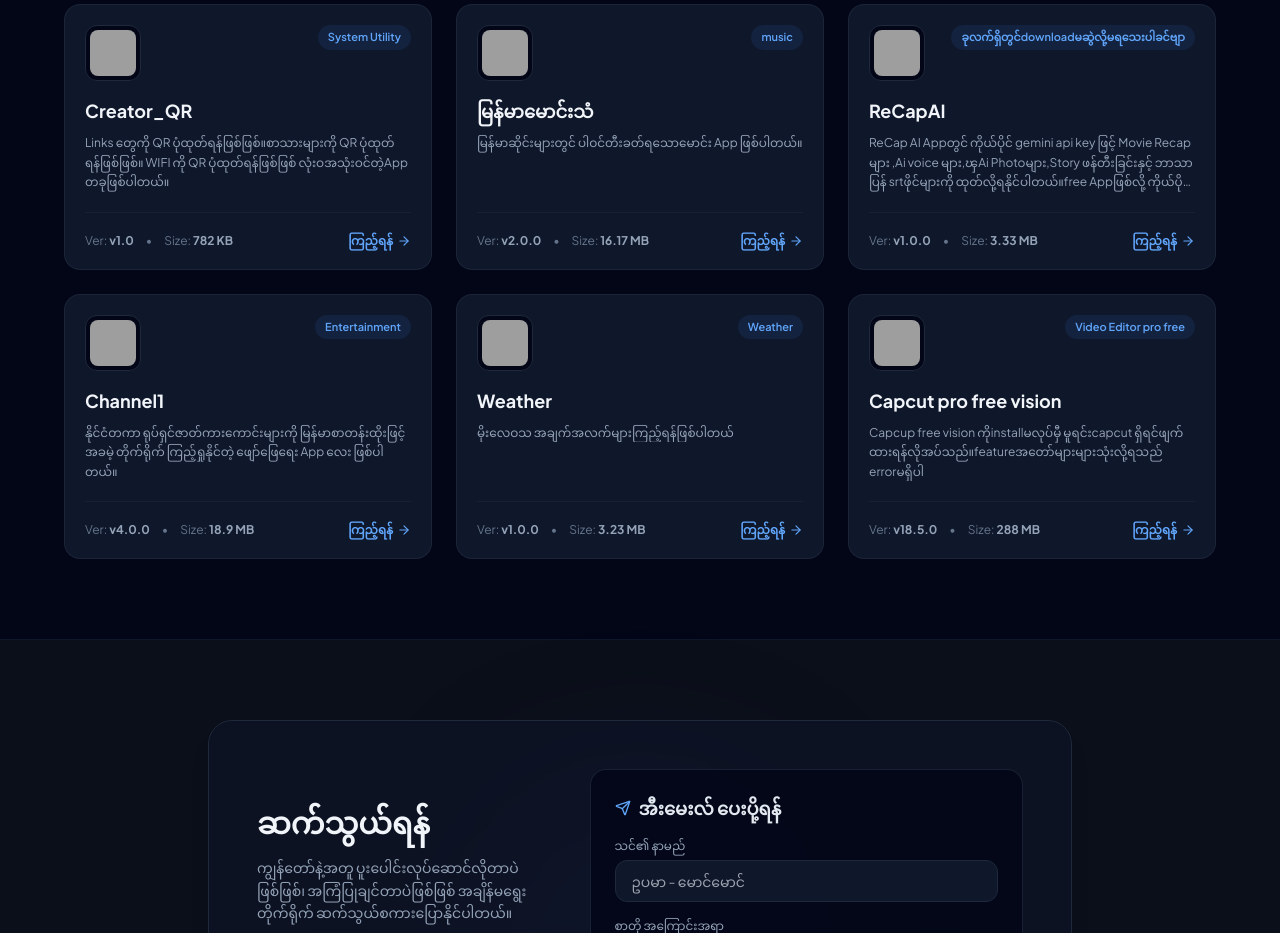
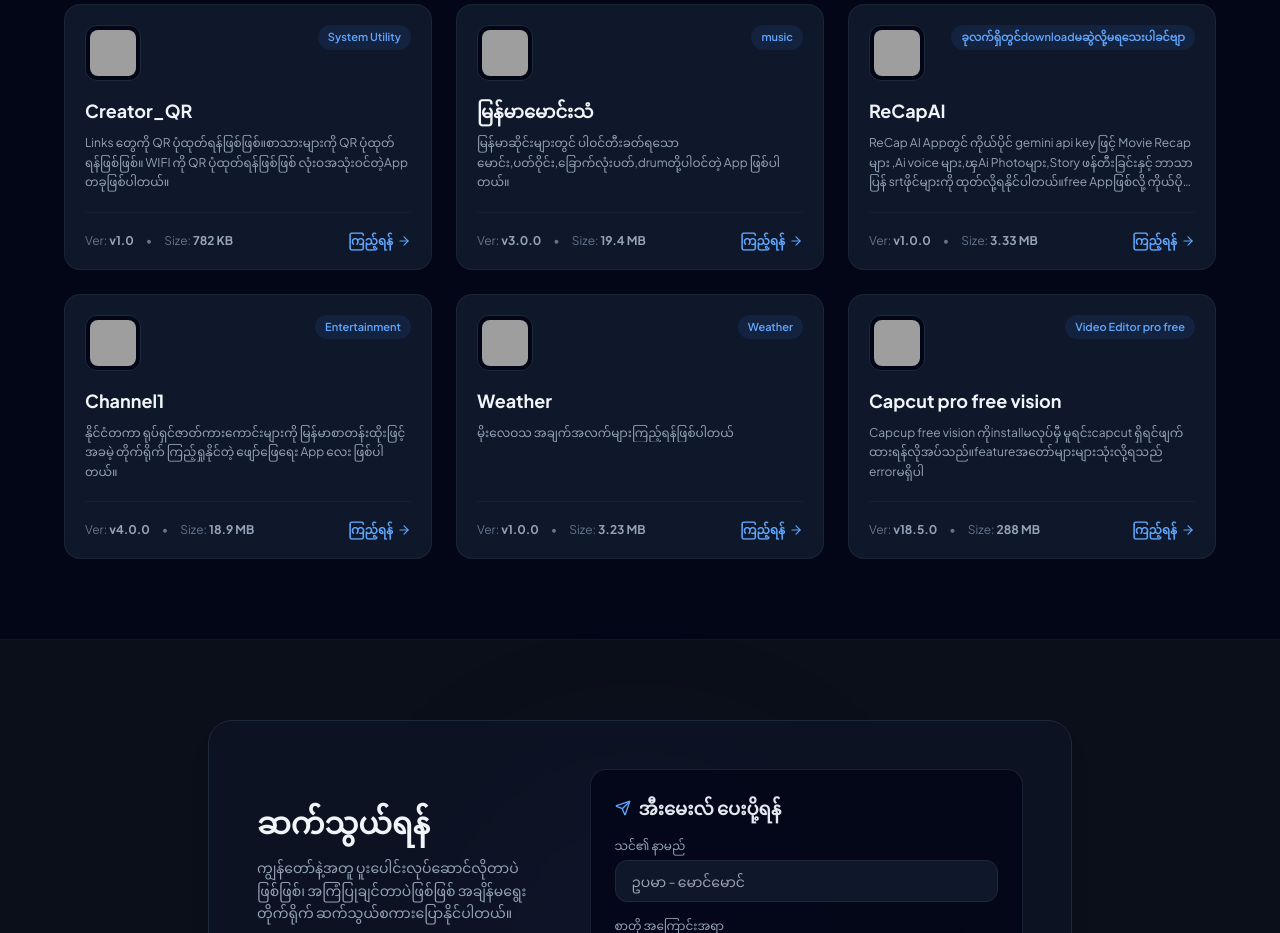
Before and after one commit to ChitLay118/NOVANEX, a plain HTML site: page index.html in a window 1280 px wide. Shown: the part 1000-1933 px from the top of the page. Drawn offline with nearby package versions, Linux system fonts and the light colour scheme; grey boxes are pictures that could not be loaded; a web font is replaced by a local one.

Commit message:
Modify Myanmar app details in index.html
Updated the description and version details for the Myanmar app.

```diff
--- a/index.html
+++ b/index.html
@@ -344,12 +344,12 @@
             {
                 id: "မြန်မာမောင်းသံ",
                 name: "မြန်မာမောင်းသံ",
-                description: "မြန်မာဆိုင်းများတွင် ပါဝင်တီးခတ်ရသောမောင်း App ဖြစ်ပါတယ်။",
+                description: "မြန်မာဆိုင်းများတွင် ပါဝင်တီးခတ်ရသောမောင်း,ပတ်ဝိုင်း,ခြောက်လုံးပတ်,drumတို့ပါဝင်တဲ့ App ဖြစ်ပါတယ်။",
                 category: "music",
                 icon: "https://i.ibb.co/CKyPrKf8/ic-launcher.png",
-                downloadUrl: "https://github.com/ChitLay118/Moung-myanmar/releases/download/Version2/Moung.v2.apk",
-                version: "v2.0.0",
-                size: "16.17 MB"
+                downloadUrl: "https://github.com/ChitLay118/Moung-myanmar/releases/download/Version3/Moung.v3.apk",
+                version: "v3.0.0",
+                size: "19.4 MB"
             },
             {
                 id: "ReCapAI",
```
